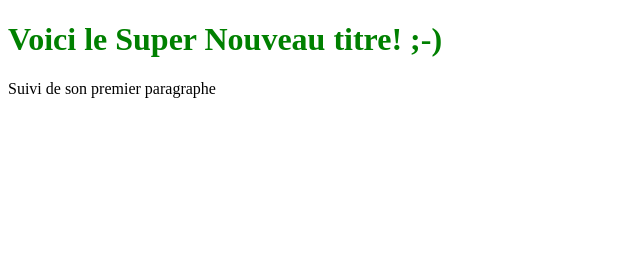
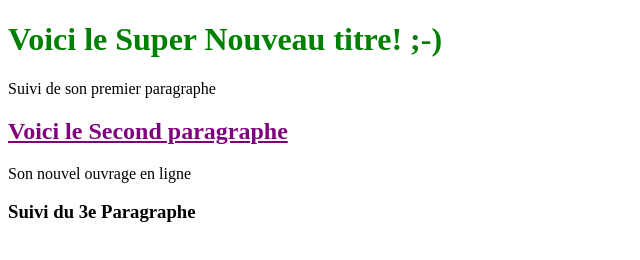
Before and after one commit to PANTELSEBASTIEN/OpenClassRoom, a plain HTML site: page index.html in a window 1280 px wide. Shown: the whole page, without its empty margins (0-640 px from the left). Drawn offline with Linux system fonts and the light colour scheme.

Commit message:
Voici le h3

```diff
--- a/index.html
+++ b/index.html
@@ -7,5 +7,8 @@
   <body>
     <h1>Voici le Super Nouveau titre! ;-)</h1>
     <p>Suivi de son premier paragraphe</p>
+    <h2>Voici le Second paragraphe</h2>
+    <p>Son nouvel ouvrage en ligne</p>
+    <h3>Suivi du 3e Paragraphe</h3>
   </body>
 </html>
```
